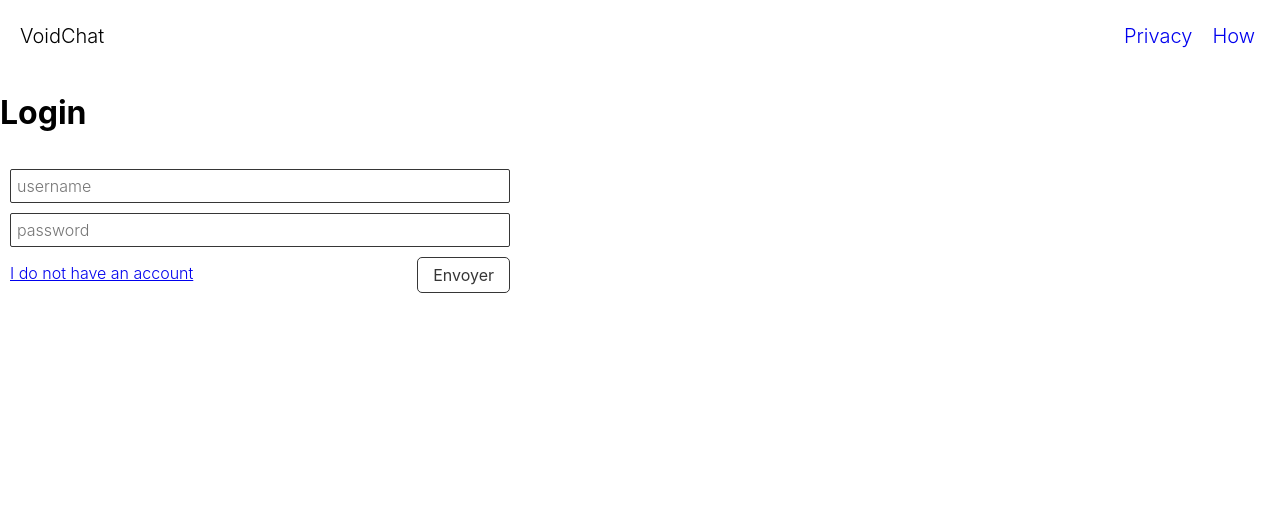
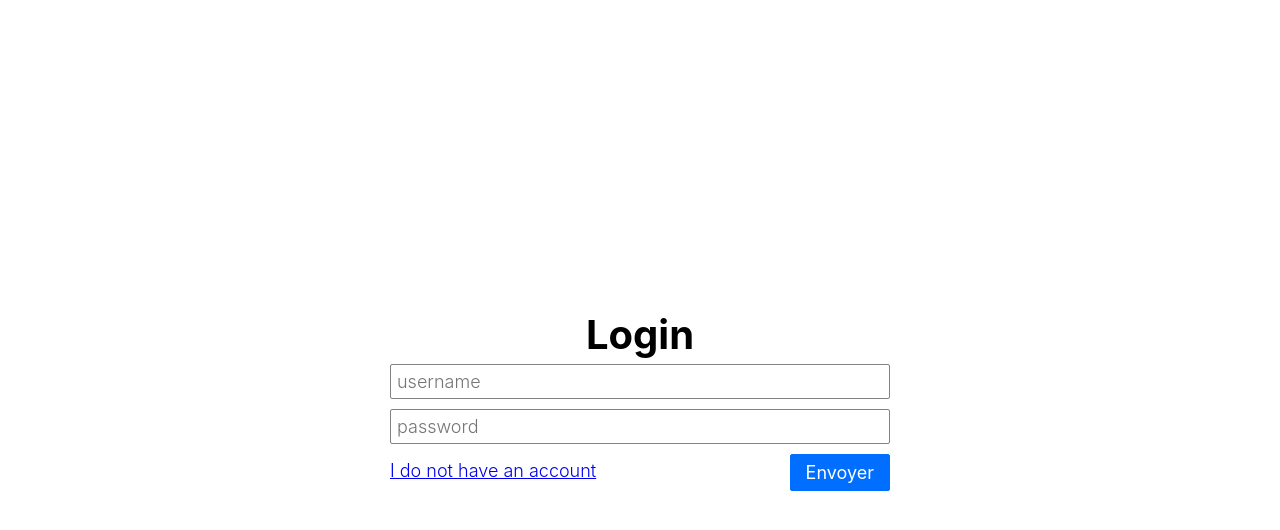
Before and after one commit to EntrybotJS/VoidChat, a React app in the folder app/: page / in a window 1280 px wide. Built offline with nearby package versions, Linux system fonts and the light colour scheme; no server answers.

Commit message:
Made login form better and added register route, removed menu from view so it can be used in the pre-login site

```diff
--- a/app/src/components/loginForm.js
+++ b/app/src/components/loginForm.js
@@ -31,6 +31,7 @@ class LoginForm extends Component {
 	render() {
 		return (
 			<form onSubmit={this.handleSubmit}>
+				<h1>Login</h1>
 				<input type='text' name='handle' placeholder='username' onChange={this.handleChange}/>
 				<input type='password' name='password' placeholder='password' onChange={this.handleChange}/>
 				<div className='register-link'>
--- /dev/null
+++ b/app/src/components/siteMenu.js
@@ -0,0 +1,19 @@
+import React, { Component } from 'react'
+import { Link } from 'react-router-dom'
+import '../styles/siteMenu.css'
+
+class SiteMenu extends Component {
+	render() {
+		return (
+			<div className='menu'>
+				<h1>{this.props.brand}</h1>
+				<ul>
+					<li><Link to='/privacy'>Privacy</Link></li>
+					<li><Link to='/how'>How</Link></li>
+				</ul>
+			</div>
+		)
+	}
+}
+
+export default SiteMenu
--- a/app/src/styles/home.scss
+++ b/app/src/styles/home.scss
@@ -4,45 +4,14 @@ body {
 
 .page {
 	.landing{
-		height: 100vh;
-		width: 100vw;
+		min-height: 100vh;
 
-		.menu {
-			padding: 20px;
+		.page-content {
+			height: 100vh;
+
 			display: flex;
-			flex-direction: row;
 			align-items: center;
-			justify-content: space-between;
-
-			h1 {
-				//	This is the CSS for the branding
-				font-size: 20px;
-				font-weight: 300;
-				line-height: 1.6;
-				margin: 0;
-			}
-
-			ul {
-				//	This is the css for the list of links
-				list-style: none;
-				padding: 0;
-				margin: 0;
-
-				li {
-					display: inline-block;
-					margin-left: 10px;
-
-					a {
-						font-size: 20px;
-						font-weight: 300;
-						line-height: 1.6;
-						padding: 5px;
-						text-decoration: none;
-					}
-				}
-			}
-		}
-		.page-content {
+			justify-content: center;
 		}
 	}
 }
--- a/app/src/styles/loginForm.scss
+++ b/app/src/styles/loginForm.scss
@@ -2,11 +2,18 @@ form {
 	max-width: 500px;
 	padding: 10px;
 
+	h1 {
+		font-family: -apple-system, System-ui, BlinkMacSystemFont, 'Segoe UI', Oxygen, Ubuntu, Cantarell, 'Open Sans', 'Helvetica Neue', sans-serif;
+		margin: 0;
+		text-align: center;
+		font-size: 40px;
+	}
+
 	input {
 		padding: 6px;
 		margin: 5px 0;
-		font-size: 16px;
-		border: 1px solid #363636;
+		font-size: 18px;
+		border: 1px solid #838383;
 		border-radius: 2px;
 		width: calc(100% - 14px);
 		font-weight: 300;
@@ -21,26 +28,29 @@ form {
 
 		a {
 			padding-top: 6px;
-			font-size: 16px;
+			font-size: 18px;
 			font-weight: 300;
 		}
 
 		button {
-			font-size: 16px;
+			font-size: 18px;
 			padding: 7px 15px;
-			border-radius: 5px;
-			border: 1px solid #363636;
-			color: #363636;
-			background-color: transparent;
+			border-radius: 2px;
+			border: 1px solid  #006eff;
+			background-color: #006eff;
+			color: white;
 			outline: 0;
 
 			&:hover {
-				background-color: #363636;
-				color: white;
+				border: 1px solid  #006eff;
+				background-color: transparent;
+				color: #006eff;
 			}
 
 			&:active {
-				background-color: #587291;
+				background-color: #34fd45;
+				border: 1px solid #34fd45;
+				color: black;
 			}
 		}
 	}
--- /dev/null
+++ b/app/src/styles/siteMenu.scss
@@ -0,0 +1,35 @@
+.menu {
+	padding: 20px;
+	display: flex;
+	flex-direction: row;
+	align-items: center;
+	justify-content: space-between;
+
+	h1 {
+		//	This is the CSS for the branding
+		font-size: 20px;
+		font-weight: 300;
+		line-height: 1.6;
+		margin: 0;
+	}
+
+	ul {
+		//	This is the css for the list of links
+		list-style: none;
+		padding: 0;
+		margin: 0;
+
+		li {
+			display: inline-block;
+			margin-left: 10px;
+
+			a {
+				font-size: 20px;
+				font-weight: 300;
+				line-height: 1.6;
+				padding: 5px;
+				text-decoration: none;
+			}
+		}
+	}
+}
--- a/app/src/views/home.js
+++ b/app/src/views/home.js
@@ -3,6 +3,7 @@ import React, { Component } from 'react'
 import PropTypes from 'prop-types'
 import { Link } from 'react-router-dom'
 import LoginForm from '../components/loginForm'
+import SiteMenu from '../components/siteMenu'
 import axios from 'axios'
 
 class Home extends Component {
@@ -39,15 +40,7 @@ class Home extends Component {
 			<main>
 				<div className='page'>
 					<div className='landing'>
-						<div className='menu'>
-							<h1>{this.props.brand}</h1>
-							<ul>
-								<li><Link to='/privacy'>Privacy</Link></li>
-								<li><Link to='/how'>How</Link></li>
-							</ul>
-						</div>
 						<div className='page-content'>
-							<h1>Login</h1>
 							<LoginError error={this.state.error}/>
 							<LoginForm onFormError={this.handleFormError} onFormSuccess={this.handleFormSuccess}/>
 						</div>
```
Also changed, not shown: app/src/views/login.js (added, +10 -0 lines), app/src/styles/home.css, app/src/styles/index.css, app/src/styles/loginForm.css, app/src/styles/siteMenu.css (added).
